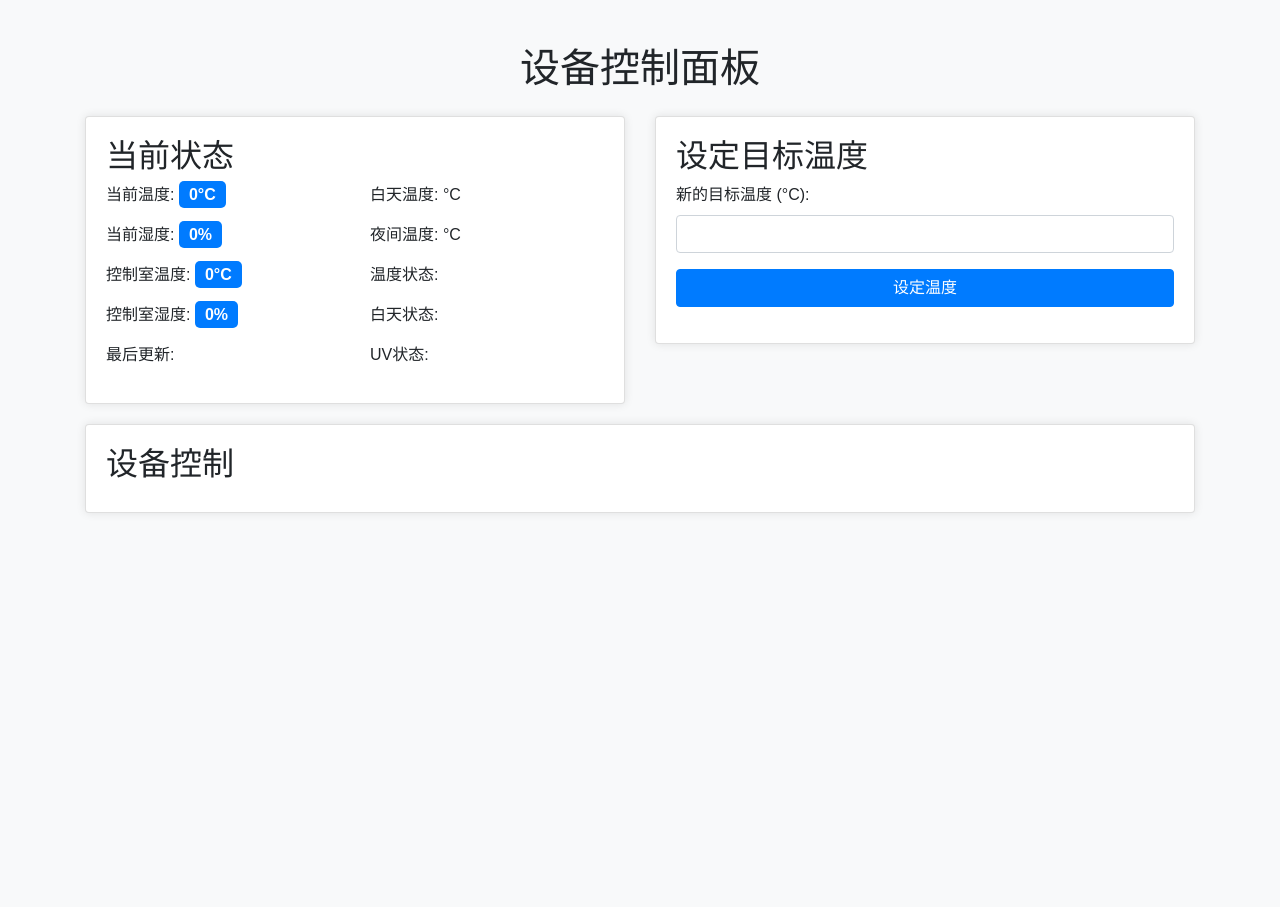
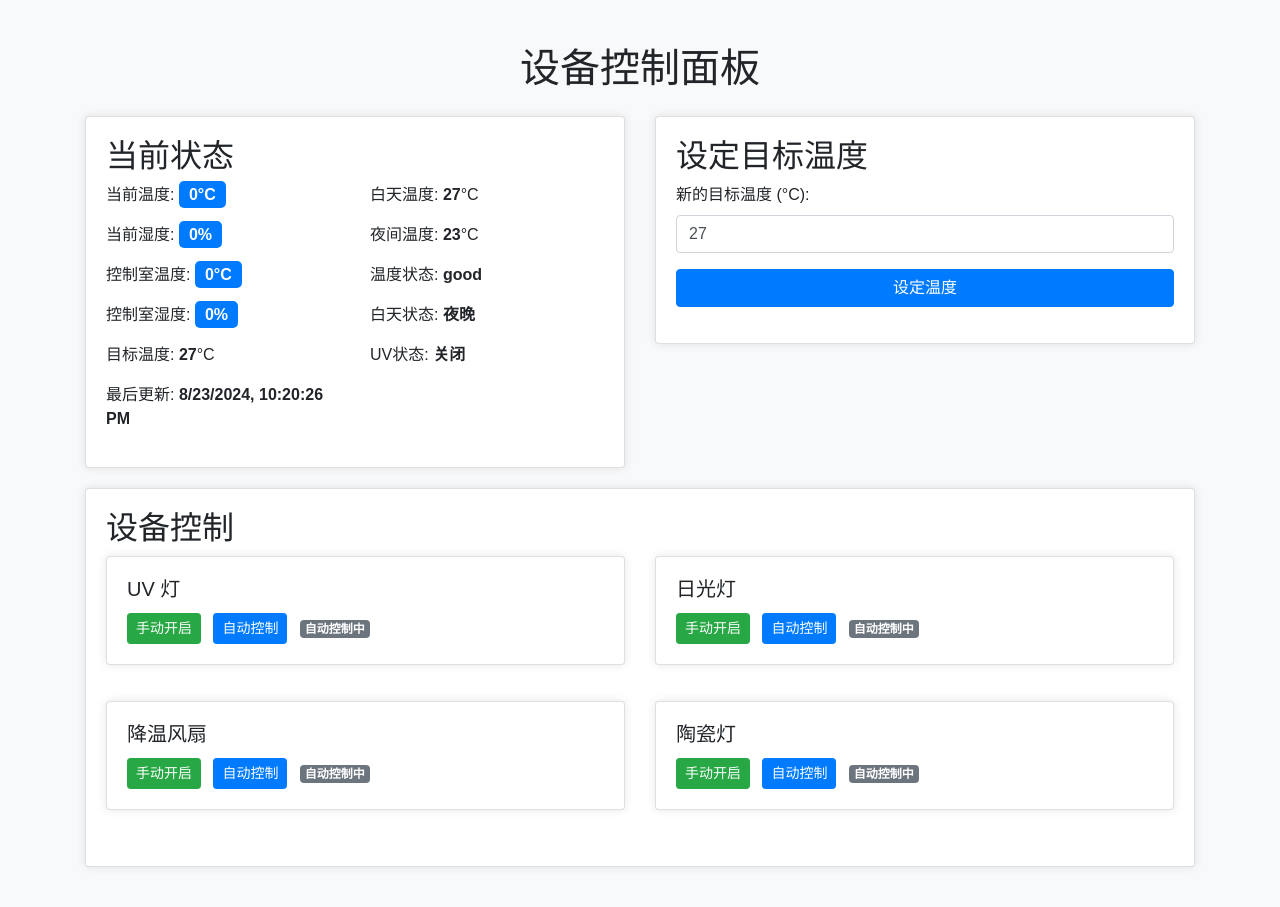
Before and after one commit to Ogalababa/RPI_temperature_controller, a Flask app: page / in a window 1280 px wide. Before the commit the page ends 513 px from the top, so only its background shows below. Run offline with Flask 3, Linux system fonts and the light colour scheme; some libraries are stand-ins or nearby versions.

Commit message:
优化UI

```diff
--- a/templates/index.html
+++ b/templates/index.html
@@ -49,6 +49,7 @@
                                 <p>当前湿度: <span id="current_hum" class="status-value"></span></p>
                                 <p>控制室温度: <span id="control_temp" class="status-value"></span></p>
                                 <p>控制室湿度: <span id="control_hum" class="status-value"></span></p>
+                                <p>目标温度: <span id="target_temp" class="font-weight-bold"></span>°C</p>
                                 <p>最后更新: <span id="last_update" class="font-weight-bold"></span></p>
                             </div>
                             <div class="col-md-6">
```
